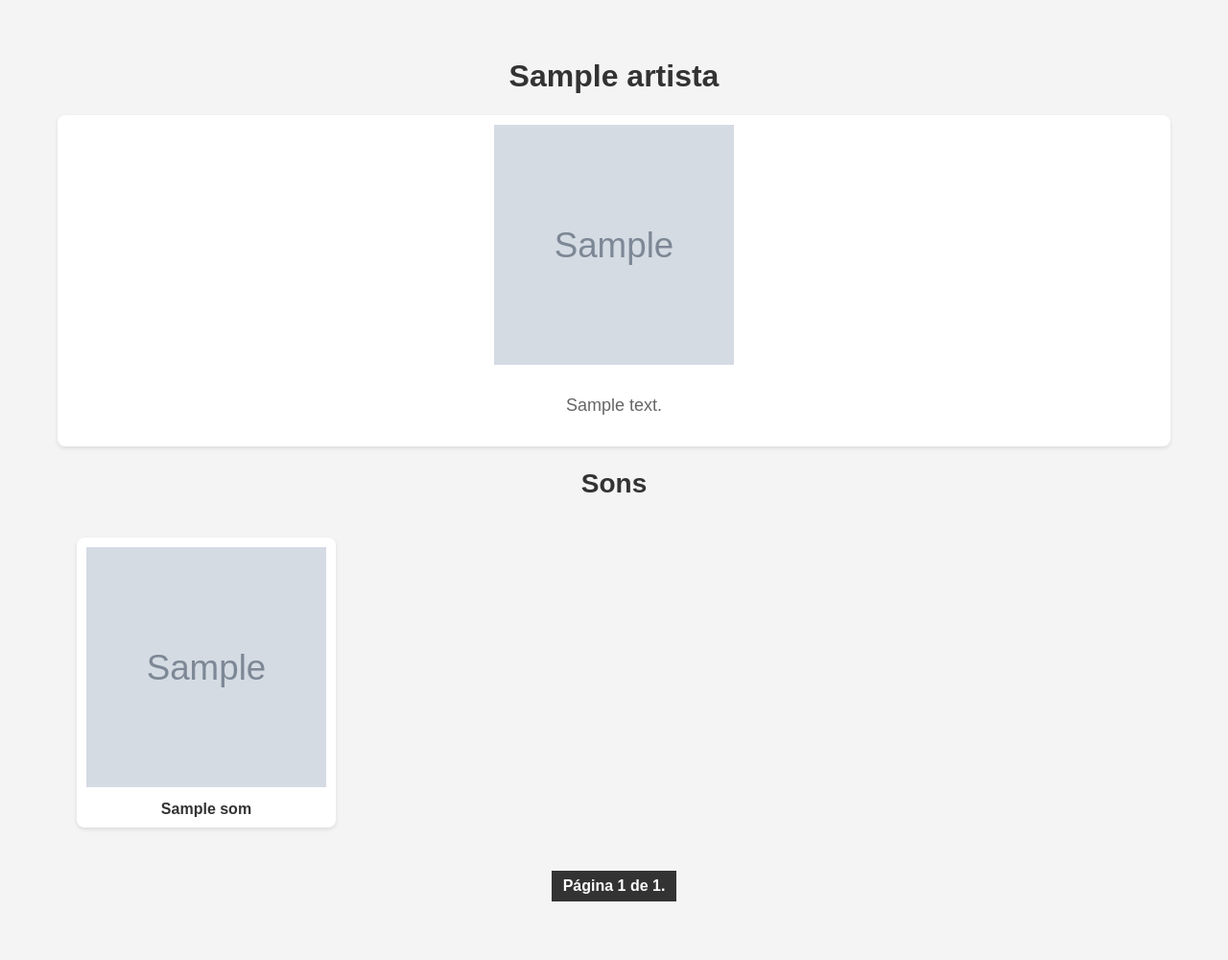
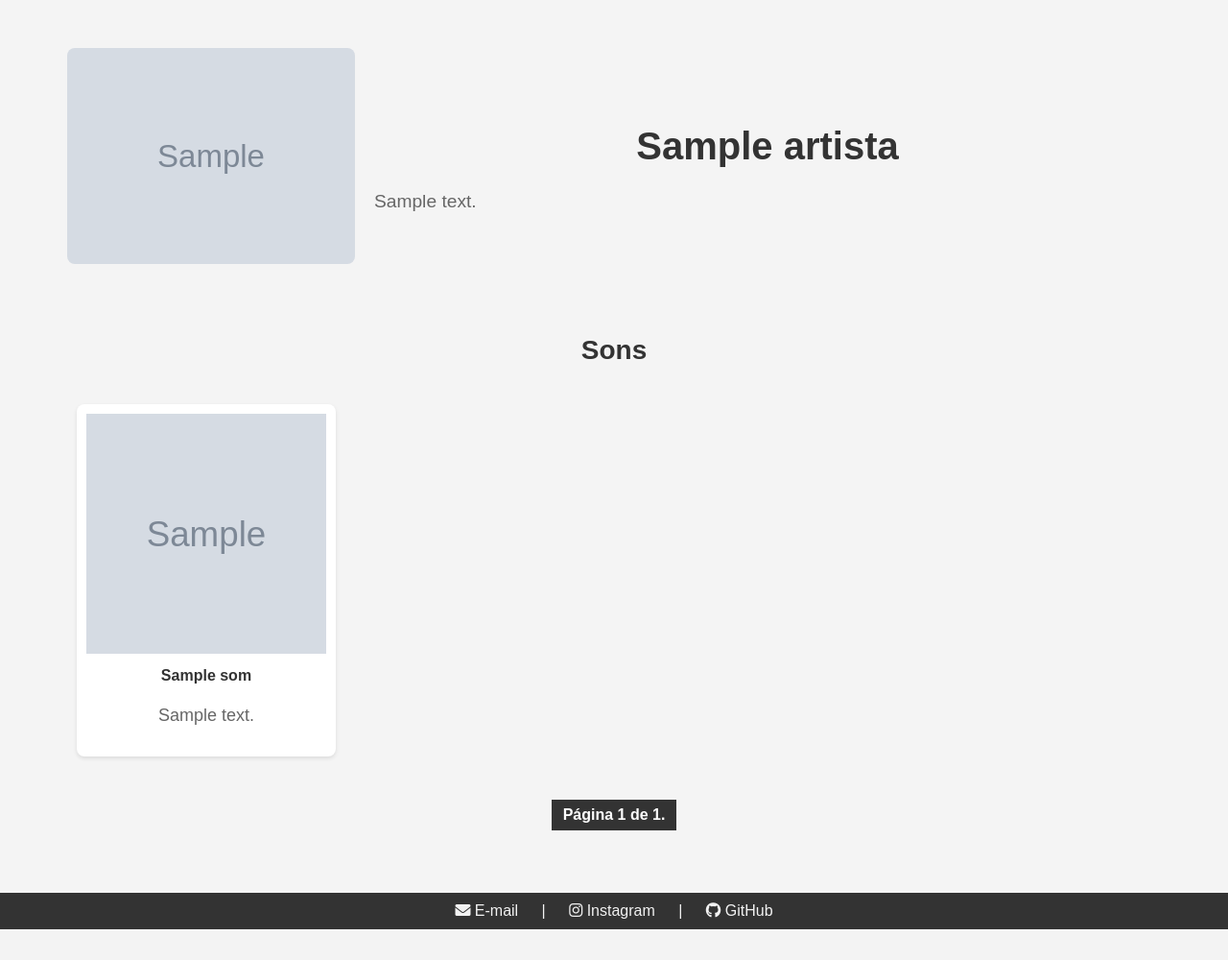
Before and after one commit to lkauer/somasomv2, a Django app: page /visualizar_artista/1/ in a window 1280 px wide. Shown: the part 72-1072 px from the top of the page at 96% size. After the commit the page ends 1040 px from the top, so only its background shows below. Run offline with Django 3.2, Linux system fonts and the light colour scheme; tables that the repository leaves empty hold one stand-in row (values such as "Sample post"); grey boxes marked "Sample" are stand-in pictures.

Commit message:
view pages

```diff
--- a/myapp/templates/myapp/visualizar_artista.html
+++ b/myapp/templates/myapp/visualizar_artista.html
@@ -3,14 +3,15 @@
 
 {% block content %}
 <div class="container">
-        <h1 style="text-align: center;">{{ artista.nome }}</h1>
-
-        <div >
-            <div class="artist-item">
+    <div class="view-artist-section">
+        <div class="view-artist-image-container">
             {% if artista.imagem_perfil %}
-                    <img src="{{ artista.imagem_perfil.url }}" alt="{{ artista.nome }}" class="artist-image">
+                <img src="{{ artista.imagem_perfil.url }}" alt="{{ artista.nome }}" class="view-artist-image">
             {% endif %}
-                <p style="text-align: center;">{{ artista.descricao }}</p>
+        </div>
+        <div class="view-artist-details">
+            <h1 class="view-artist-name">{{ artista.nome }}</h1>
+            <p class="view-artist-description">{{ artista.descricao }}</p>
         </div>
     </div>
 
@@ -27,6 +28,9 @@
                 {% endif %}
             </a>
             <a href="{% url 'visualizar_som' som.pk %}" class="sound-name">{{ som.titulo }}</a>
+            {% if som.descricao %}
+                <p>{{ som.descricao }}</p>
+            {% endif %}
         </div>
         {% empty %}
             <p style="text-align: center;">Nenhum som encontrado.</p>
--- a/static/css/styles.css
+++ b/static/css/styles.css
@@ -649,3 +649,99 @@ p {
     color: #f2f2f2;
     margin: 0 10px;
 }
+
+/* Estilo específico para a seção do artista */
+.view-artist-section {
+    display: flex;
+    flex-wrap: wrap;
+    align-items: center;
+    justify-content: center;
+    margin-bottom: 40px;
+    text-align: center; /* Para centralizar o texto em telas menores */
+}
+
+.view-artist-image-container {
+    flex: 1;
+    min-width: 250px;
+    max-width: 300px;
+    margin: 0 auto 20px auto; /* Para centralizar a imagem em telas menores */
+    padding: 10px; /* Adiciona espaço ao redor da div */
+}
+
+.view-artist-image {
+    width: 100%;
+    height: auto;
+    border-radius: 8px;
+    object-fit: cover;
+}
+
+.view-artist-details {
+    flex: 2;
+    min-width: 300px;
+    margin: 0 auto; /* Para centralizar o texto em telas menores */
+    padding: 10px; /* Adiciona espaço ao redor da div */
+}
+
+.view-artist-name {
+    font-size: 2.5em;
+    margin-bottom: 20px;
+}
+
+.view-artist-description {
+    font-size: 1.2em;
+    line-height: 1.6;
+}
+
+/* Estilo específico para a seção de sons */
+.view-sound-gallery {
+    display: flex;
+    flex-wrap: wrap;
+    justify-content: center;
+    gap: 20px;
+}
+
+.view-sound-item {
+    background-color: #fff;
+    padding: 10px;
+    border-radius: 8px;
+    box-shadow: 0 2px 4px rgba(0, 0, 0, 0.1);
+    text-align: center;
+    max-width: 300px;
+}
+
+.view-sound-image {
+    width: 100%;
+    height: auto;
+    border-radius: 8px;
+    object-fit: cover;
+}
+
+.view-sound-name {
+    display: block;
+    margin: 10px 0;
+    font-size: 1.2em;
+    font-weight: bold;
+    color: #333;
+    text-decoration: none;
+}
+
+.view-sound-name:hover {
+    text-decoration: underline;
+}
+
+.view-audio-player {
+    width: 100%;
+    margin-top: 10px;
+}
+
+.view-no-audio, .view-sound-description {
+    margin-top: 10px;
+    font-size: 1em;
+    color: #555;
+}
+
+.view-no-sounds {
+    text-align: center;
+    font-size: 1.2em;
+    color: #555;
+}
```
Also changed, not shown: myapp/templates/myapp/visualizar_som.html (+10 -5 lines). Lines whose indentation alone changed are shown as unchanged.
